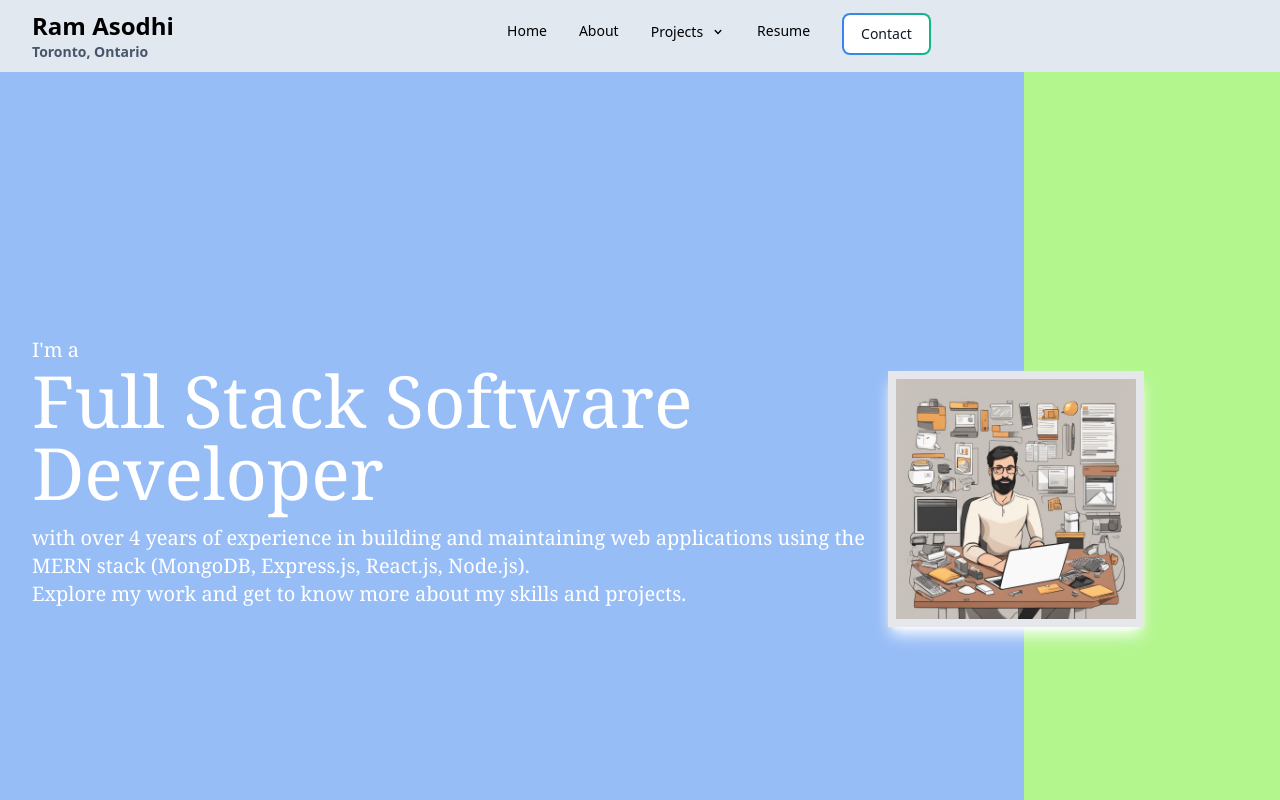
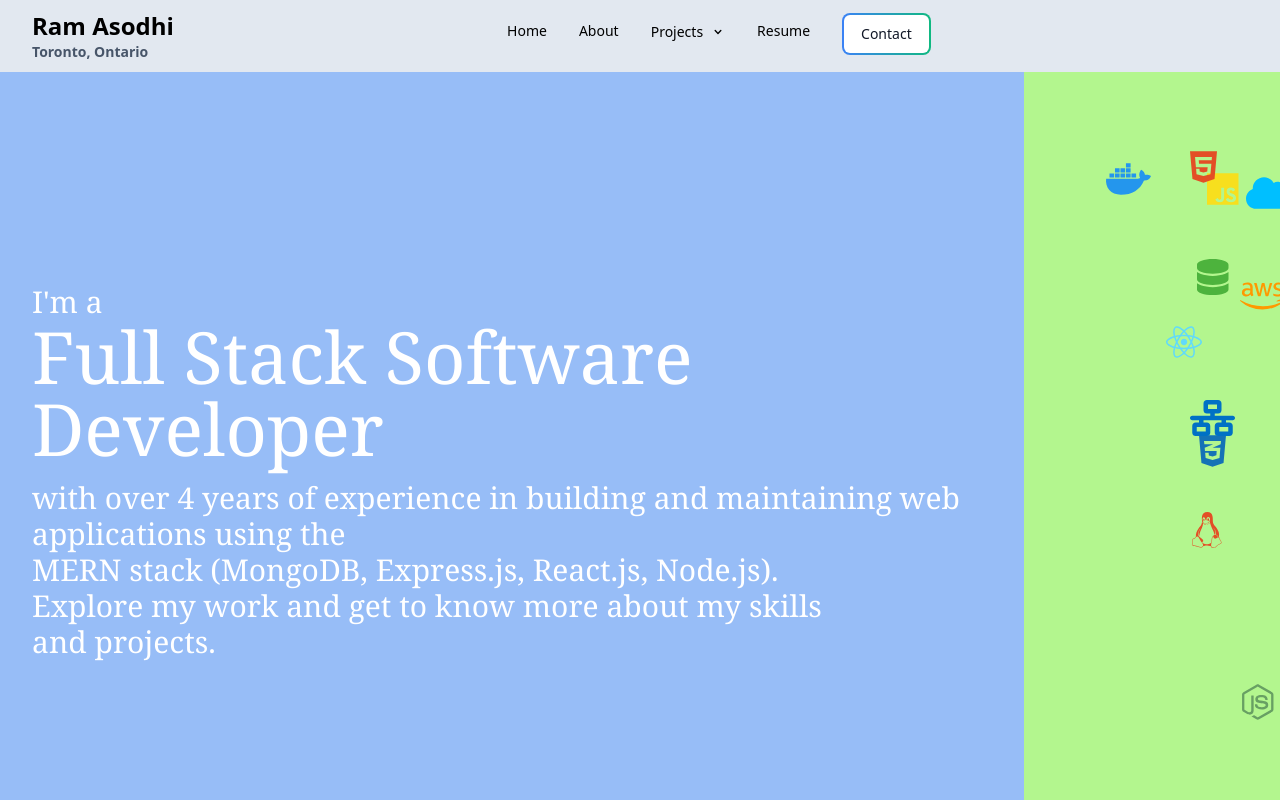
Before and after one commit to charanreddy24/ram-portfolio, a React (Vite) app in the folder client/: page / in a window 1280 px wide. Shown: the top 800 px of the page. Built offline with nearby package versions, Linux system fonts and the light colour scheme.

Commit message:
Include icons in the side div

```diff
--- a/client/package.json
+++ b/client/package.json
@@ -10,6 +10,9 @@
     "preview": "vite preview"
   },
   "dependencies": {
+    "@fortawesome/free-brands-svg-icons": "^6.5.2",
+    "@fortawesome/free-solid-svg-icons": "^6.5.2",
+    "@fortawesome/react-fontawesome": "^0.2.2",
     "flowbite-react": "^0.9.0",
     "react": "^18.2.0",
     "react-dom": "^18.2.0",
--- a/client/src/pages/Home.jsx
+++ b/client/src/pages/Home.jsx
@@ -1,15 +1,64 @@
-import React, { forwardRef } from 'react';
+import React, { forwardRef, useState, useEffect } from 'react';
 import myPicture from '/src/assets/SD.jpeg';
+import { FontAwesomeIcon } from '@fortawesome/react-fontawesome';
+import {
+  faNodeJs,
+  faReact,
+  faJs,
+  faHtml5,
+  faCss3Alt,
+  faAws,
+  faDocker,
+  faLinux,
+} from '@fortawesome/free-brands-svg-icons';
+import {
+  faDatabase,
+  faNetworkWired,
+  faCloud,
+} from '@fortawesome/free-solid-svg-icons';
+
+const icons = [
+  { icon: faNodeJs, color: '#68A063' },
+  { icon: faReact, color: '#61DAFB' },
+  { icon: faJs, color: '#F7DF1E' },
+  { icon: faHtml5, color: '#E34F26' },
+  { icon: faCss3Alt, color: '#1572B6' },
+  { icon: faAws, color: '#FF9900' },
+  { icon: faDocker, color: '#2496ED' },
+  { icon: faLinux, color: '#E34F26' },
+  { icon: faDatabase, color: '#4DB33D' },
+  { icon: faNetworkWired, color: '#0071C5' },
+  { icon: faCloud, color: '#00BFFF' },
+];
+
+const getRandomPositions = () => {
+  return icons.map(() => {
+    const top = Math.random() * 80 + 0;
+    const left = Math.random() * 80 + 10;
+    return { top: `${top}%`, left: `${left}%` };
+  });
+};
 
 const Home = forwardRef((props, ref) => {
+  const [positions, setPositions] = useState(getRandomPositions());
+
+  useEffect(() => {
+    const interval = setInterval(() => {
+      setPositions(getRandomPositions());
+    }, 1000);
+    return () => clearInterval(interval);
+  }, []);
+
   return (
     <div ref={ref}>
       <div className="relative flex flex-col md:flex-row h-screen">
         <div className="md:h-screen h-5/6 md:w-4/5 flex items-center bg-[#97bdf7]">
-          <div className="text-center md:text-left text-3xl md:text-7xl p-8 font-serif text-white">
-            <div className="text-xl">I'm a</div>
+          <div className="text-center md:text-left text-5xl md:text-7xl p-8 font-serif text-white">
+            <div className="text-2xl md:text-pretty md:text-3xl lg:text-xl">
+              I'm a
+            </div>
             Full Stack Software Developer
-            <div className="text-xl mt-4 md:text-pretty">
+            <div className="text-2xl mt-4 md:text-pretty md:text-3xl lg:text-xl">
               with over 4 years of experience in building and maintaining web
               applications using the <br />
               MERN stack (MongoDB, Express.js, React.js, Node.js). <br />
@@ -17,12 +66,21 @@ const Home = forwardRef((props, ref) => {
             </div>
           </div>
         </div>
-        <div className="md:h-screen h-2/6 md:w-1/5 flex items-center bg-[#b3f68e]">
-          <div className="text-center md:text-left text-3xl md:text-5xl p-8 font-serif text-white">
-            <hr className="mt-10 mx-auto md:mx-10 w-1/2" />
-          </div>
+        <div className="md:h-full h-1/5 md:w-1/5 flex items-center bg-[#b3f68e] relative overflow-hidden">
+          {icons.map((iconObj, index) => (
+            <FontAwesomeIcon
+              key={index}
+              icon={iconObj.icon}
+              className="text-4xl absolute"
+              style={{
+                top: positions[index].top,
+                left: positions[index].left,
+                color: iconObj.color,
+              }}
+            />
+          ))}
         </div>
-        <div className="absolute top-2/3 left-1/2 mt-6 ml-14 md:top-1/3 md:mt-28  md:left-3/4 lg:top-1/3 lg:left-3/4 lg:ml-14 lg:mt-40 transform -translate-x-1/2 -translate-y-1/2">
+        <div className="hidden lg:block absolute top-2/3 left-1/2 mt-6 md:top-1/3 md:mt-28 md:left-3/4 lg:top-1/3 lg:left-3/4 lg:ml-14 lg:mt-40 transform -translate-x-1/2 -translate-y-1/2">
           <div className="relative">
             <img
               src={myPicture}
--- a/client/tailwind.config.js
+++ b/client/tailwind.config.js
@@ -4,6 +4,11 @@ const flowbite = require('flowbite-react/tailwind');
 export default {
   content: ['./index.html', './src/**/*.{js,ts,jsx,tsx}', flowbite.content()],
   theme: {
+    screens: {
+      sm: '853px', // Small screens (mobile)
+      md: '1024px', // Medium screens (tablets)
+      lg: '1366px', // Large screens (laptops and desktops)
+    },
     extend: {
       colors: {
         blueToGreenStart: '#3b82f6',
```
Also changed, not shown: 1 other file (tests, documents, lock files or other folders).
